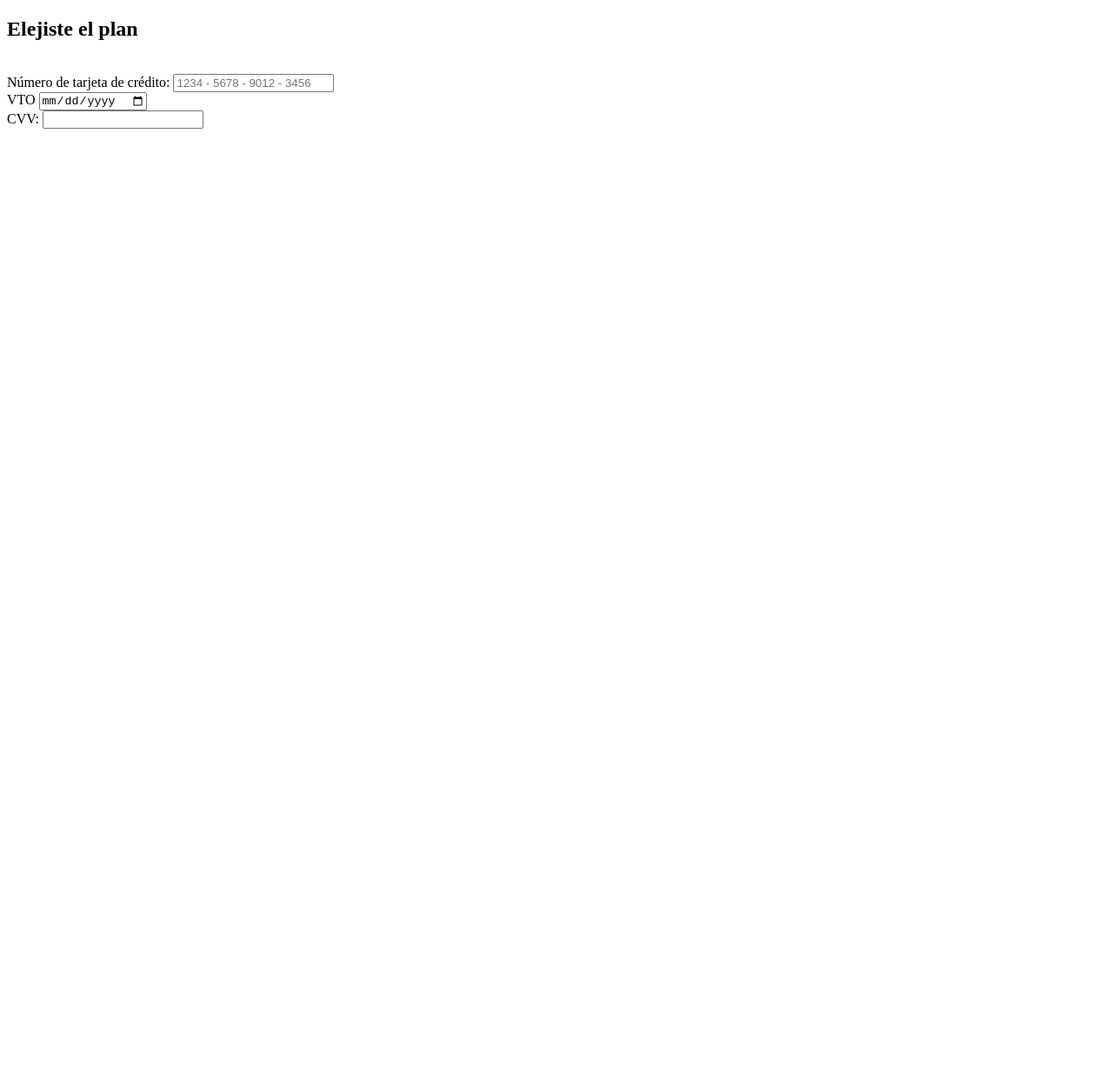
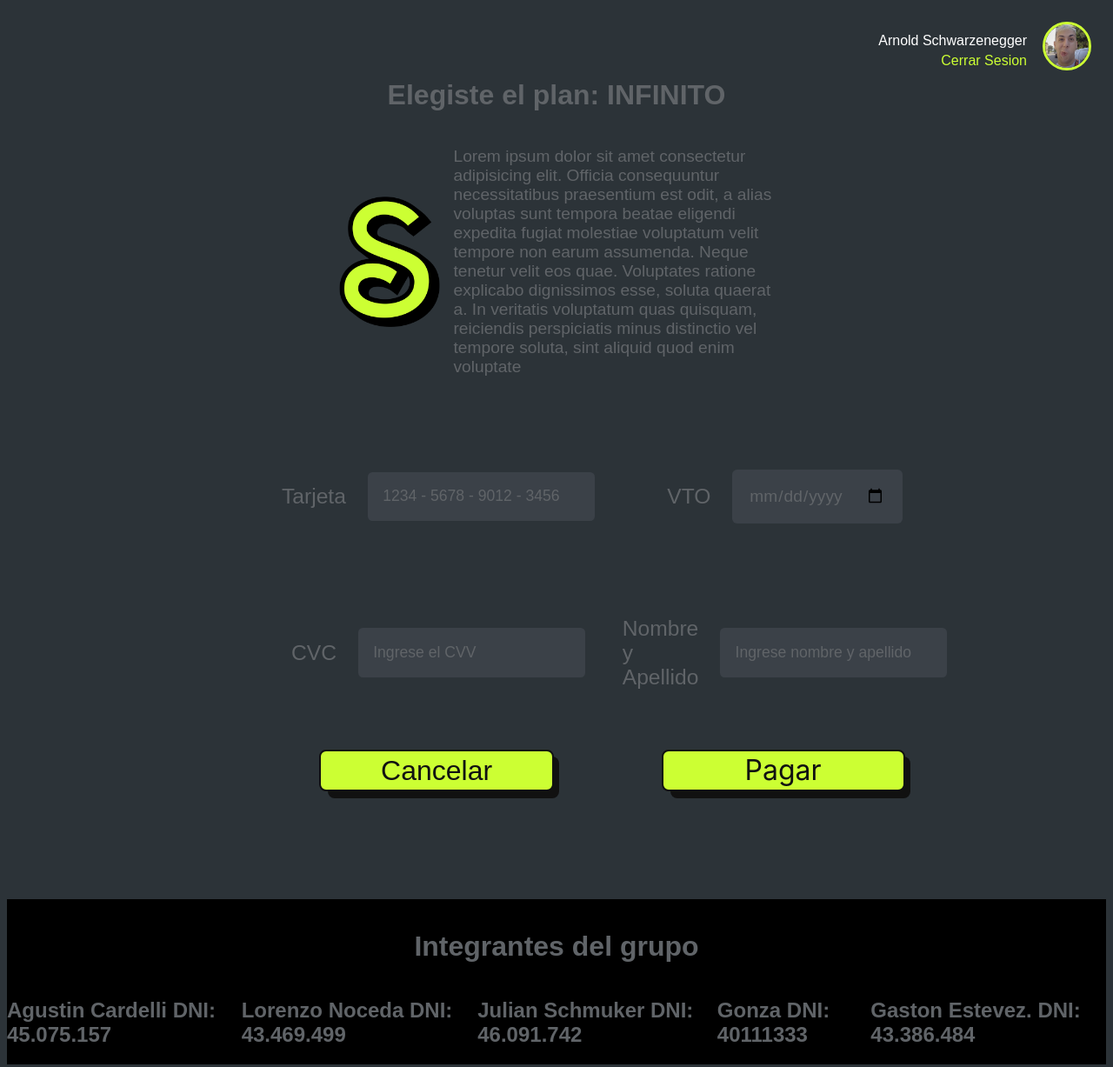
Before and after one commit to GonzaloM10/tp-pweb1, a plain HTML site: page pages/pay.html in a window 1280 px wide. Shown: the whole page at 87% size. Before the commit the page ends 800 px from the top, so only its background shows below. Drawn offline with Linux system fonts and the light colour scheme.

Commit message:
Pay terminado

```diff
--- /dev/null
+++ b/Estilos/pay.css
@@ -0,0 +1,228 @@
+*{
+  font-family: sans-serif;
+}
+
+body{
+    background-color: #2c3338;
+    color: #606468;
+}
+
+.perfil {
+  color: #fff; /* Cambia esto al color de texto que desees */
+  padding: 25px;
+  text-align: right;
+  position: absolute;
+  top: 0;
+  right: 0;
+  display: flex;
+  place-items: center;
+}
+
+.perfil .nombre-cerrar-sesion{
+  display: flex;
+  flex-direction: column;
+  place-items: end;
+  padding-right: .5em;
+}
+
+.perfil .nombre-cerrar-sesion p{
+  margin-top: 0.4em;
+  margin-bottom: 0.3em;
+  font-size: 2vh;
+}
+
+.perfil .nombre-cerrar-sesion a{
+  text-decoration: none;
+  color: #ccff33;
+}
+.perfil .nombre-cerrar-sesion a:hover{
+  text-decoration: underline 2px;
+  color: #ccff33;
+}
+
+.perfil img {
+  width: 50px; /* Ajusta el tamaño de la foto de perfil */
+  height: 50px;
+  margin-left: 10px; /* Espacio entre el nombre y la foto de perfil */
+  border-radius: 50%;
+  border: 3px solid #CCFF33;
+  transition: all .2s;
+}
+
+.perfil img:hover{
+  transform: scale(1.3);
+  cursor: pointer;
+}
+
+.contenedor{
+  display: grid;
+  grid-template-columns: 1fr 1fr 1fr 1fr;
+  grid-template-rows: 1fr 1fr;
+  margin-top: 20px;
+  margin-bottom: 49px;
+}
+
+.texto-imagen-descripcion-del-plan {
+  display: grid;
+  grid-column: 2/4;
+  grid-template-columns: repeat(3, 1fr);
+  margin: 50px;
+  grid-template-rows: minmax(1em, auto);
+  grid-template-columns: minmax(1em, auto);
+}
+
+.texto-imagen-descripcion-del-plan h1{
+  grid-column: 1/4;
+  text-align: center;
+}
+.texto-imagen-descripcion-del-plan img{
+  width: 150px;
+  height: 150px;
+  grid-column: 1/2;
+  justify-self: center;
+  align-self: center;
+}
+
+.texto-imagen-descripcion-del-plan p{
+  grid-column: 2/4;
+  font-size: 1.2em;
+}
+
+
+.form-tarjeta{
+  display: grid;
+  grid-column: 2/4;
+  grid-template-columns: 1fr 1fr;
+  gap: 2em;
+}
+
+.form-tarjeta div label{
+  padding-right: 1em ;
+  color: #606468;
+  font-size: 1.4em;
+}
+
+::placeholder{
+  color:  #606468;
+  font-size: 1em;
+}
+
+.numeros-tarjeta,
+.vto,
+.cvv,
+.nombre-apellido{
+  display: flex;
+  flex-direction: row;
+  justify-content: center;
+  align-items: center;
+  font-size: 1.1em;
+}
+
+
+input[type = "text"],
+input[type = "number"],
+input[type = "date"]{ /* nose como agrandar un la fuente del date, pq no es en si una fuente*/
+  background-color: #3b4148;
+  caret-color: #ccff33;
+  color: white;
+  font-size: 1em;
+  border-radius: 0.3em;
+  border: none;
+  padding: 1em;
+}
+
+input[type = "date"]{
+  font-size: 1.09em;
+  color: #606468;
+  cursor: pointer;
+}
+
+input[type = "text"]:hover{
+  background-color: #434a52;
+}
+input[type = "number"]:hover{
+  background-color: #434a52;
+}
+input[type = "date"]:hover{
+  background-color: #434a52;
+}
+
+
+
+
+
+
+footer {
+  background-color: black;
+  display: grid;
+}
+
+footer h1 {
+padding-top: 15px;
+text-align: center;
+}
+.nombres{
+display: flex;
+justify-content: space-around;
+}
+
+
+
+
+/* de aca para arriba lo hice yo , pero para abajo copie y pegue pero le cambie las clases*/
+.button-form-pagar a,
+.button-form-cancelar a{
+    text-decoration: none;
+    color: #111;
+}
+
+.button-form-pagar,
+.button-form-cancelar {
+    align-items: center;
+    background-color: #ccff33;
+    border: 2px solid #111;
+    border-radius: 8px;
+    color: #111;
+    cursor: pointer;
+    display: flex;
+    font-family: Inter,sans-serif;
+    font-size: 2rem;
+    height: 48px;
+    justify-content: center;
+    line-height: 24px;
+    min-width: 75%;
+    padding: 0 25px;
+    margin-left: 12%;
+    position: relative;
+    text-align: center;
+    text-decoration: none;
+    user-select: none;
+    -webkit-user-select: none;
+    touch-action: manipulation;
+  }
+
+  .button-form-pagar:after,
+  .button-form-cancelar:after {
+    background-color: #111;
+    border-radius: 8px;
+    content: "";
+    display: block;
+    height: 48px;
+    left: 0;
+    width: 100%;
+    position: absolute;
+    top: -2px;
+    transform: translate(8px, 8px);
+    transition: transform .2s ease-out;
+    z-index: -1;
+  }
+
+  .button-form-pagar:hover:after,
+  .button-form-cancelar:hover:after{
+    transform: translate(0, 0);
+  }
+
+  .button-form-pagar:hover,
+  .button-form-cancelar:hover {
+    outline: 0;
+  }
--- a/pages/pay.html
+++ b/pages/pay.html
@@ -1,37 +1,72 @@
 <!DOCTYPE html>
-<html lang="en">
+<html lang="es">
 <head>
     <meta charset="UTF-8">
     <meta name="viewport" content="width=device-width, initial-scale=1.0">
+    <link rel="stylesheet" href="../Estilos/pay.css">
+    <link rel="icon" href="../IMG/Spotilan.png">
     <title>Pagar - Spotilam</title>
 </head>
 <body>
-    <section class="Contenedor">
+    <nav>
+        <div class="perfil">
+            <div class="nombre-cerrar-sesion">
+                <p>Arnold Schwarzenegger</p>
+                <a href="../index.html">Cerrar Sesion</a>
+            </div>
+            <a href="profile.html"><img src="../IMG/pimpe.png" alt="Perfil" title="Perfil"> </a>
+        </div>
+    </nav>
+    <div class="contenedor">
 
-        <h1>Elejiste el plan</h1>
-        <img src="" alt=""> <!-- aca iria la imagen del plan seleccionado-->
+        <div class="texto-imagen-descripcion-del-plan">
+            <h1>Elegiste el plan: INFINITO</h1> <!--podrimaos hacer q cuando pase por la palabra del plan, cambie su color pero hay q ponerlo en otro h2 o lo dejamos asi-->
+            <img src="../IMG/Spotilan.png" alt="Imagen del plan elegido" title="Imagen del plan elegido"> <!-- aca iria la imagen del plan seleccionado-->
+            <p>Lorem ipsum dolor sit amet consectetur adipisicing elit. Officia consequuntur necessitatibus praesentium est odit, a alias voluptas sunt tempora beatae eligendi expedita fugiat molestiae voluptatum velit tempore non earum assumenda.
+            Neque tenetur velit eos quae. Voluptates ratione explicabo dignissimos esse, soluta quaerat a. In veritatis voluptatum quas quisquam, reiciendis perspiciatis minus distinctio vel tempore soluta, sint aliquid quod enim voluptate</p>
+        </div>
 
-        <form class = "Datos Tarejeta">
+        <form class = "form-tarjeta">
 
-            <div class="numeros tarjeta">
-                <label for="card-number">Número de tarjeta de crédito:</label>
-                <input type="text" id="card-number" name="card-number" pattern="[0-9]{4} - [0-9]{4} - [0-9]{4} - [0-9]{4}" placeholder="1234 - 5678 - 9012 - 3456" required>
+            <div class="numeros-tarjeta">
+                <label for="card-number">Tarjeta</label>
+                <input type="number" id="card-number" name="card-number" pattern="[0-9]{4} - [0-9]{4} - [0-9]{4} - [0-9]{4}" placeholder="1234 - 5678 - 9012 - 3456" required="">
             </div>
 
             <div class="vto">
                 <label for="vto__tarjeta"> VTO </label>
-                <input id="vto__tarjeta" type="date" name="vto__tarjeta" placeholder="Ingresar vencimiento">
+                <input id="vto__tarjeta" type="date" name="vto__tarjeta" placeholder="Ingresar vencimiento" required="">
+            </div>
+
+            <div class="cvv">
+                <label for="cvv">CVC</label>
+                <input type="number" id="cvv" name="cvv" placeholder="Ingrese el CVV" required="">
+            </div>
+
+            <div class="nombre-apellido">
+                <label for="nombre-apellido">Nombre y Apellido</label>
+                <input type="text" id="nombre-apellido" name="nombre-apellido" placeholder="Ingrese nombre y apellido" required="">
             </div>
 
             <div>
-                <label for="cvv">CVV:</label>
-                <input type="text" id="cvv" name="cvv" maxlength="3">
+                <button class="button-form-cancelar"><a href="home.html">Cancelar</a></button>
             </div>
-
+            <div>
+                <button class="button-form-pagar" type="submit">Pagar</button> <!-- nose como hacer que cuando rellene los campos, lo redirija al home-->
+            </div>
         </form>
 
-    </section>
+    </div>
 
-
+    <footer>
+        <h1>Integrantes del grupo</h1>
+            <div class="nombres">
+            <h2>Agustin Cardelli DNI: 45.075.157</h2>
+            <h2>Lorenzo Noceda DNI: 43.469.499</h2>
+            <h2>Julian Schmuker DNI: 46.091.742 </h2>
+            <h2>Gonza DNI: 40111333 </h6>
+            <h2>Gaston Estevez. DNI: 43.386.484</h2>
+        </div>
+    </footer>
 </body>
 </html>
```
Also changed, not shown: pages/home.html (+1 -1 lines).
